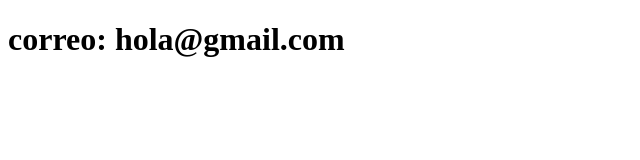
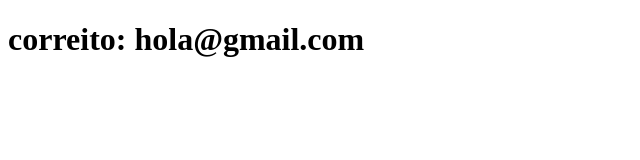
Before and after one commit to Cotrine/repo_de_prueba, a plain HTML site: page contacto.html in a window 1280 px wide. Shown: the whole page, without its empty margins (0-640 px from the left). Drawn offline with Linux system fonts and the light colour scheme.

Commit message:
agrega1 archivo de contacto

```diff
--- a/contacto.html
+++ b/contacto.html
@@ -7,7 +7,7 @@
 </head>
 <body>
     <h1>
-        correo: hola@gmail.com
+        correito: hola@gmail.com
     </h1>
 </body>
 </html>
```
